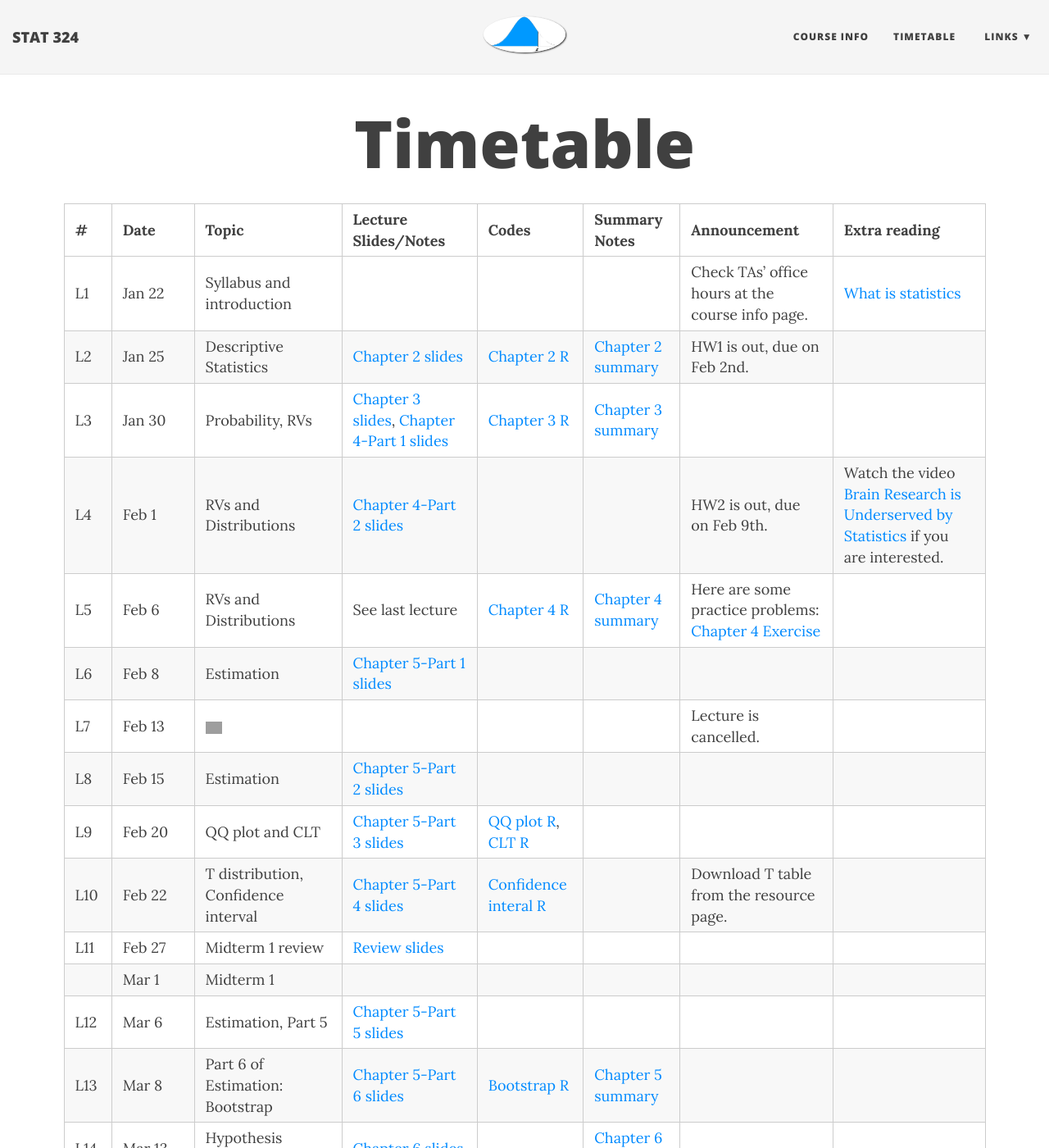
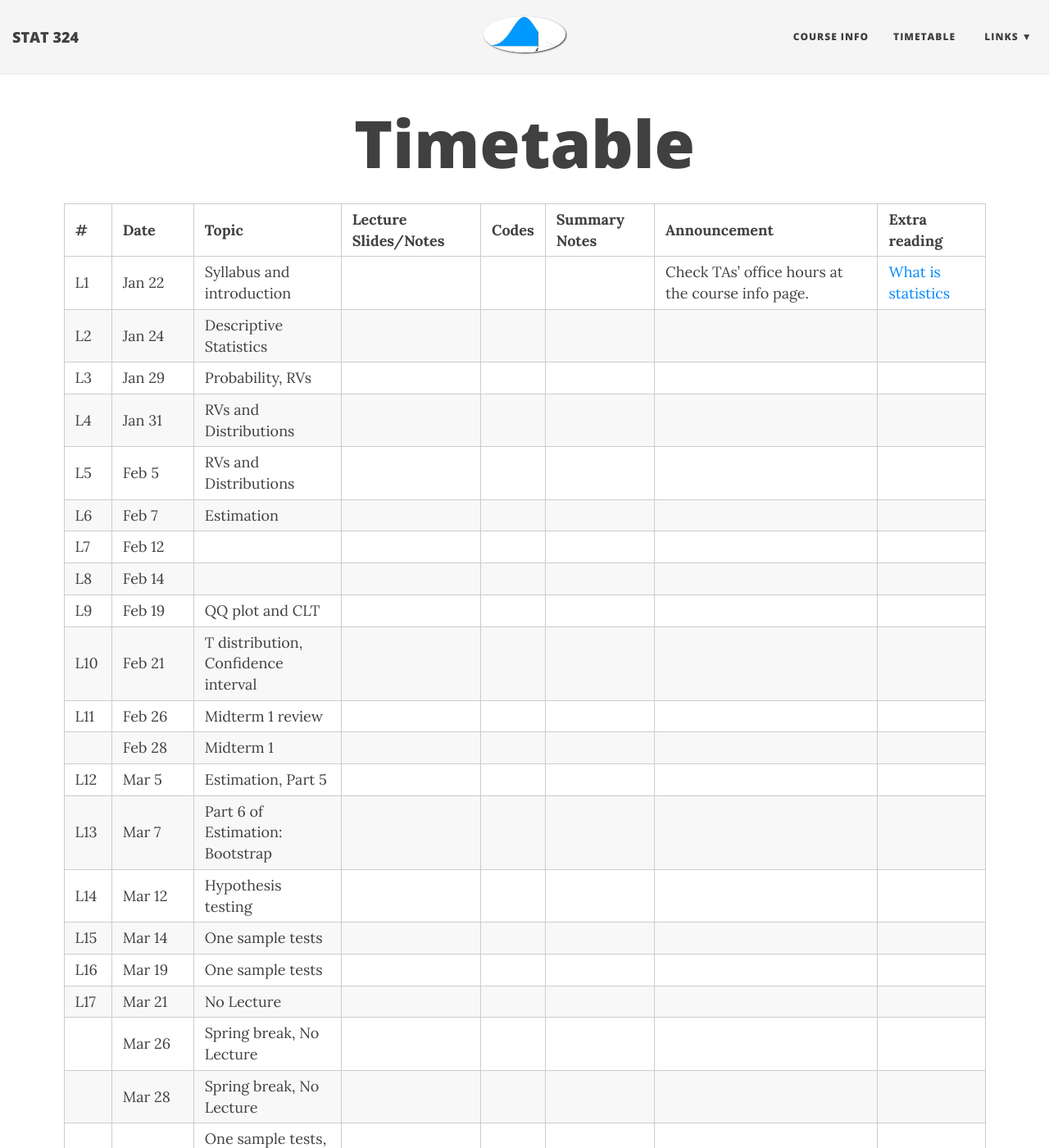
Before and after one commit to duzhewang/stat324, a Jekyll site: the page built from timetable.md, in a window 1280 px wide and 1400 px high. Shown: the whole window at 82% size. Built offline with Jekyll 4.4.1, drawn with Linux system fonts in a browser that asks for light colours; nearby versions of some CDN libraries; some of the changed text lies outside the part shown; grey boxes are pictures that could not be loaded.

Commit message:
Update timetable.md

```diff
--- a/timetable.md
+++ b/timetable.md
@@ -9,36 +9,36 @@ css: /css/wide_table.css
 | # | Date | Topic    | Lecture Slides/Notes         |Codes      |Summary Notes  | Announcement| Extra reading |
 |---|--------|--------|----------------|-----------|--------------------|-------------|
 |L1| Jan 22 | Syllabus and introduction  |   |      |   | Check TAs' office hours at the course info page.   |  [What is statistics](https://github.com/dzwang91/stat371/raw/gh-pages/extrareading/what-is-statistics.pdf)     |
-|L2| Jan 25 | Descriptive Statistics  | [Chapter 2 slides](https://github.com/dzwang91/stat371/raw/gh-pages/lectures/chapter2.pdf) | [Chapter 2 R](https://github.com/dzwang91/stat371/raw/gh-pages/R/chapter2R.txt)  |  [Chapter 2 summary](https://github.com/dzwang91/stat371/raw/gh-pages/notessummary/Chapter2-notes.pdf) |   HW1 is out, due on Feb 2nd.   |     |
-|L3| Jan 30 |Probability, RVs|[Chapter 3 slides](https://github.com/dzwang91/stat371/raw/gh-pages/lectures/chapter3.pdf), [Chapter 4-Part 1 slides](https://github.com/dzwang91/stat371/raw/gh-pages/lectures/chapter4-1.pdf)|[Chapter 3 R](https://github.com/dzwang91/stat371/raw/gh-pages/R/chapter3R.txt)  |[Chapter 3 summary](https://github.com/dzwang91/stat371/raw/gh-pages/notessummary/Chapter3-notes.pdf)  | |      |
-|L4| Feb 1 |RVs and Distributions  |[Chapter 4-Part 2 slides](https://github.com/dzwang91/stat371/raw/gh-pages/lectures/chapter4-2.pdf)|    |    | HW2 is out, due on Feb 9th.     | Watch the video [Brain Research is Underserved by Statistics](https://www.cmu.edu/dietrich/news/news-stories/2017/november/brain-research-underserved-by-statistics.html) if you are interested.   |
-|L5| Feb 6 | RVs and Distributions |See last lecture | [Chapter 4 R](https://github.com/dzwang91/stat371/raw/gh-pages/R/chapter4R.txt) | [Chapter 4 summary](https://github.com/dzwang91/stat371/raw/gh-pages/notessummary/Chapter4-notes.pdf)| Here are some practice problems: [Chapter 4 Exercise](https://github.com/dzwang91/stat371/raw/gh-pages/Practice/Chapter4-Practice-Problems.pdf)   |      |
-|L6| Feb 8 | Estimation | [Chapter 5-Part 1 slides](https://github.com/dzwang91/stat371/raw/gh-pages/lectures/chapter5-1.pdf)|    |    |      |      |
-|L7| Feb 13 | <img src="https://github.com/dzwang91/stat371/raw/gh-pages/lectures/runnynose.jpg" style="width: 20px;"/>|   |    |    |  Lecture is cancelled.   |      |
-|L8| Feb 15 | Estimation | [Chapter 5-Part 2 slides](https://github.com/dzwang91/stat371/raw/gh-pages/lectures/chapter5-2.pdf)|     |    |     |      |
-|L9| Feb 20 | QQ plot and CLT | [Chapter 5-Part 3 slides](https://github.com/dzwang91/stat371/raw/gh-pages/lectures/chapter5-3.pdf) | [QQ plot R](https://github.com/dzwang91/stat371/raw/gh-pages/R/QQplot.R), [CLT R](https://github.com/dzwang91/stat371/raw/gh-pages/R/CLT.R) |    |  |      |
-|L10| Feb 22 | T distribution, Confidence interval| [Chapter 5-Part 4 slides](https://github.com/dzwang91/stat371/raw/gh-pages/lectures/chapter5-4.pdf) | [Confidence interal R](https://github.com/dzwang91/stat371/raw/gh-pages/R/CI.R)   |    | Download T table from the resource page.      |      |
-|L11| Feb 27 | Midterm 1 review |  [Review slides](https://github.com/dzwang91/stat371/raw/gh-pages/lectures/Midterm1review.pdf)  |     |    |        |      |
-|  | Mar 1 | Midterm 1 |    |   |    |      |      |
-|L12| Mar 6 | Estimation, Part 5 | [Chapter 5-Part 5 slides](https://github.com/dzwang91/stat371/raw/gh-pages/lectures/chapter5-5.pdf)|  |     |      |
-|L13| Mar 8 | Part 6 of Estimation: Bootstrap  | [Chapter 5-Part 6 slides](https://github.com/dzwang91/stat371/raw/gh-pages/lectures/chapter5-6.pdf) | [Bootstrap R](https://github.com/dzwang91/stat371/raw/gh-pages/R/Bootstrap.R) | [Chapter 5 summary](https://github.com/dzwang91/stat371/raw/gh-pages/notessummary/Chapter5-notes.pdf) |      |      |
-|L14| Mar 13 | Hypothesis testing | [Chapter 6 slides](https://github.com/dzwang91/stat371/raw/gh-pages/lectures/chapter6.pdf)  |   |  [Chapter 6 summary](https://github.com/dzwang91/stat371/raw/gh-pages/notessummary/Chapter6-notes.pdf)|      |      |
-|L15| Mar 15 | One sample tests| [Chapter 7-Part 1 slides](https://github.com/dzwang91/stat371/raw/gh-pages/lectures/chapter7-1.pdf) |   |   |      |      |
-|L16| Mar 20 | One sample tests | [Chapter 7-Part 2 slides](https://github.com/dzwang91/stat371/raw/gh-pages/lectures/chapter7-2.pdf)|    |      |      |      |
-|L17| Mar 22 | No Lecture |   |       |      |      |      |
-|    | Mar 27 | Spring break, No Lecture  |       |      |      |      |
-|    | Mar 29 | Spring break, No Lecture |       |      |      |      |
-|L18 | Apr 3 | One sample tests, Two sample T-test | [Chapter 7-Part 3 slides](https://github.com/dzwang91/stat371/raw/gh-pages/lectures/chapter7-3.pdf), [Chapter 8-Part 1 slides](https://github.com/dzwang91/stat371/raw/gh-pages/lectures/chapter8-1.pdf)    |      | [Chapter 7 summary](https://github.com/dzwang91/stat371/raw/gh-pages/notessummary/Chapter7-notes.pdf)| HW5 is due on 4/3.     |
-|L19 | Apr 5 | The Welch T-test  |  [Chapter 8-Part 2 slides](https://github.com/dzwang91/stat371/raw/gh-pages/lectures/chapter8-2.pdf)    |     | |   |  |
-| L20  | Apr 10 | Review| [Midterm 2 Review slides](https://github.com/dzwang91/stat371/raw/gh-pages/lectures/Midterm2review.pdf)     |      |      |      |
-|  | Apr 12 |Exam 2 |      |     |   |  |  |
-|L21 | Apr 17 | Test for two population proportions, the paited T-test |  [Chapter 8-Part 3 slides](https://github.com/dzwang91/stat371/raw/gh-pages/lectures/chapter8-3.pdf), [Chapter 9-Part 1 slides](https://github.com/dzwang91/stat371/raw/gh-pages/lectures/chapter9-1.pdf)     |     | [Chapter 8 summary](https://github.com/dzwang91/stat371/raw/gh-pages/notessummary/Chapter8-notes.pdf)  |HW6 is due on 4/17. HW7 is out, due on 4/27.|  |
-|L22 | Apr 19 |No Lecture  |  |   |    |  |  |
-|L23 | Apr 24 | Sign test for paired data, ANOVA| [Chapter 9-Part 2 slides](https://github.com/dzwang91/stat371/raw/gh-pages/lectures/chapter9-2.pdf), [Chapter 10-Part 1 slides](https://github.com/dzwang91/stat371/raw/gh-pages/lectures/chapter10-1.pdf)    |     | [Chapter 9 summary](https://github.com/dzwang91/stat371/raw/gh-pages/notessummary/Chapter9-notes.pdf)  |  |      |
-| L24 | Apr 26 | ANOVA, Regression| [Chapter 10-Part 2 slides](https://github.com/dzwang91/stat371/raw/gh-pages/lectures/chapter10-2.pdf), [Chapter 11-Part 1 slides](https://github.com/dzwang91/stat371/raw/gh-pages/lectures/chapter11-1.pdf)        |  [Mult-Ind-Pops R](https://github.com/dzwang91/stat371/raw/gh-pages/R/Mult-Ind-Pops.txt)  |  [Chapter 10 summary](https://github.com/dzwang91/stat371/raw/gh-pages/notessummary/Chapter10-notes.pdf) |  |  |
-|L25 | May 1 | Regression| [Chapter 11-Part 2 slides](https://github.com/dzwang91/stat371/raw/gh-pages/lectures/chapter11-2.pdf)        |     | [Chapter 11 summary](https://github.com/dzwang91/stat371/raw/gh-pages/notessummary/Chapter11-notes.pdf)  | HW8 is out, due on 5/7. |  |
-|L26 | May 3 | Review  | [Final review slides](https://github.com/dzwang91/stat371/raw/gh-pages/lectures/finalreview.pdf)       |     |    |  |  |
-| | May 9, 17:05-19:05pm, Sterling 1310 |Final Exam |         |     |    |  |  |
+|L2| Jan 24 | Descriptive Statistics  | |   |   |      |     |
+|L3| Jan 29 |Probability, RVs| | |   | |      |
+|L4| Jan 31 |RVs and Distributions  |   |    |    |      |    |
+|L5| Feb 5 | RVs and Distributions |  |  | |   |      |
+|L6| Feb 7 | Estimation | |    |    |      |      |
+|L7| Feb 12 | |   |    |    |    |      |
+|L8| Feb 14 | |     |    |     |      |
+|L9| Feb 19 | QQ plot and CLT | |  |    |  |      |
+|L10| Feb 21 | T distribution, Confidence interval|  |  |    |       |      |
+|L11| Feb 26 | Midterm 1 review |    |     |    |        |      |
+|  | Feb 28 | Midterm 1 |    |   |    |      |      |
+|L12| Mar 5 | Estimation, Part 5 |   |  |     |      |
+|L13| Mar 7 | Part 6 of Estimation: Bootstrap  | | |  |      |      |
+|L14| Mar 12 | Hypothesis testing |   |   |  |      |      |
+|L15| Mar 14 | One sample tests| |   |   |      |      |
+|L16| Mar 19 | One sample tests | |    |      |      |      |
+|L17| Mar 21 | No Lecture |   |       |      |      |      |
+|    | Mar 26 | Spring break, No Lecture  |       |      |      |      |
+|    | Mar 28 | Spring break, No Lecture |       |      |      |      |
+|L18 | Apr 2 | One sample tests, Two sample T-test |  |      | |      |
+|L19 | Apr 4 | The Welch T-test  |    |     | |   |  |
+| L20  | Apr 9 | Review|     |      |      |      |
+|  | Apr 11 |Exam 2 |      |     |   |  |  |
+|L21 | Apr 16 | Test for two population proportions, the paited T-test |      |     |  |   |  |
+|L22 | Apr 18 |No Lecture  |  |   |    |  |  |
+|L23 | Apr 23 | Sign test for paired data, ANOVA|  |     |  |  |      |
+| L24 | Apr 25 | ANOVA, Regression|       |  |  |  |  |
+|L25 | Apr 30 | Regression|  |     |   |  |  |
+|L26 | May 2 | Review  |        |     |    |  |  |
+| | May 5  |Final Exam |         |     |    |  |  |
 
 
 ## Distribution tables
```
